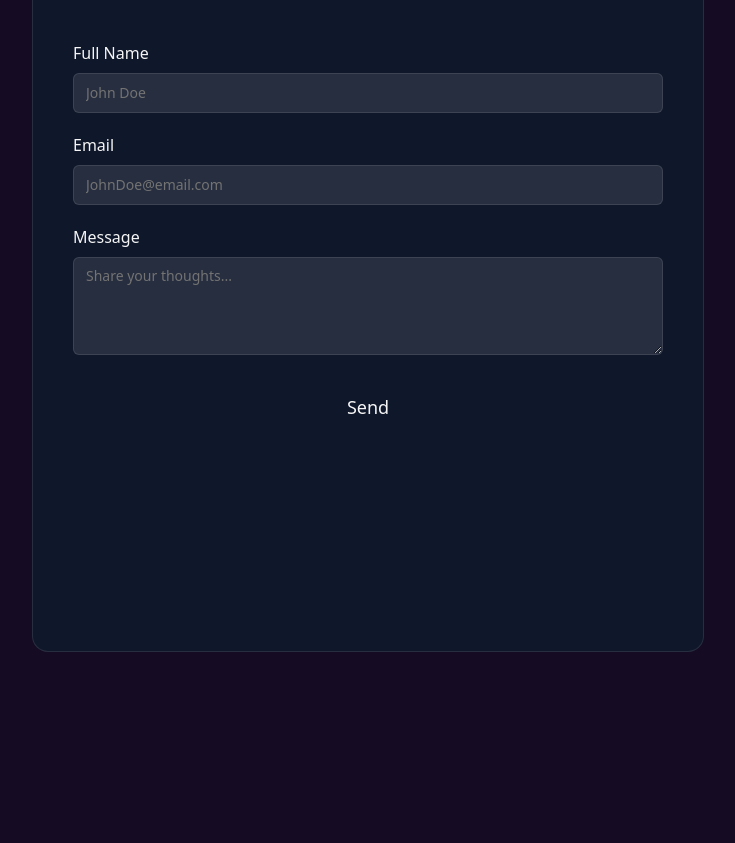
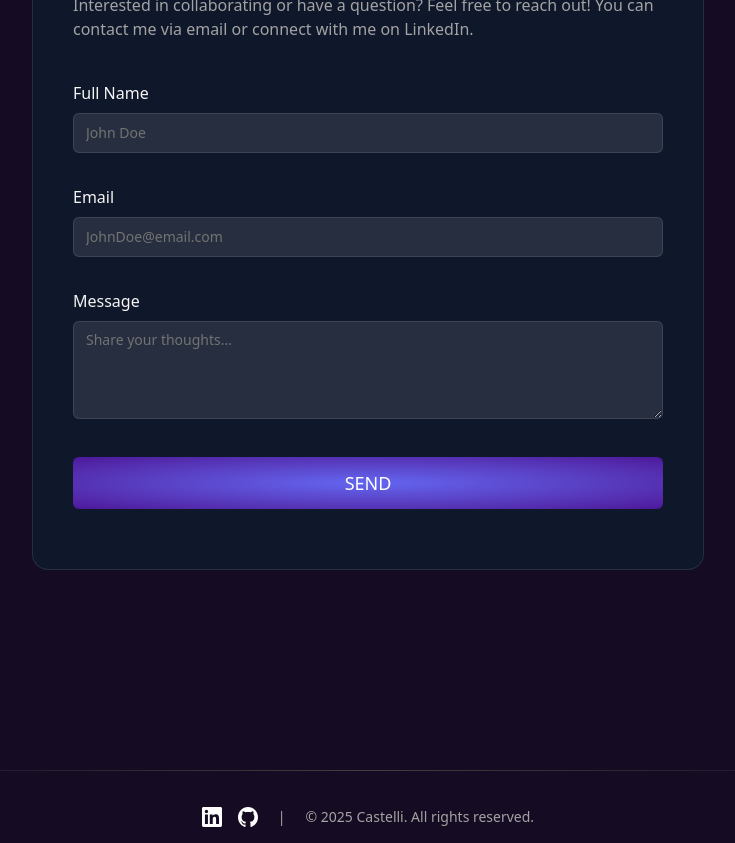
Before and after one commit to VincentCastelli/vincent-site-v2, a React (Vite) app: page / in a window 1280 px wide. Shown: the part 3900-4743 px from the top of the page, without its empty margins (272-1007 px from the left). Before the commit the page ends 4552 px from the top, so only its background shows below. Built offline with nearby package versions, Linux system fonts and the light colour scheme.

Commit message:
Implemented contact form

```diff
--- a/src/App.jsx
+++ b/src/App.jsx
@@ -3,6 +3,7 @@ import Hero from "./sections/Hero";
 import About from "./sections/About";
 import Experience from "./sections/Experience";
 import Contact from "./sections/Contact";
+import Footer from "./sections/Footer";
 
 const App = () => {
   return (
@@ -13,7 +14,7 @@ const App = () => {
         <About />
         <Experience />
         <Contact />
-        {/* Footer */}
+        <Footer />
       </div>
     </>
   );
--- a/src/constants/index.js
+++ b/src/constants/index.js
@@ -59,3 +59,16 @@ export const experiences = [
     ],
   },
 ];
+
+export const mySocials = [
+  {
+    name: "Linkedin",
+    href: "https://www.linkedin.com/in/vincent-castelli-42366146/",
+    icon: "/assets/socials/linkedIn.svg",
+  },
+  {
+    name: "GitHub",
+    href: "https://github.com/VincentCastelli",
+    icon: "/assets/socials/github.svg",
+  },
+];
--- a/src/index.css
+++ b/src/index.css
@@ -254,3 +254,13 @@ body {
 .field-input-focus {
   @apply focus-visible:outline-none focus-visible:ring-2 focus-visible:ring-white/20;
 }
+
+/* Social Icon Filters */
+.social-icon {
+  filter: brightness(0) saturate(100%);
+  transition: filter 0.3s ease;
+}
+
+.dark .social-icon {
+  filter: brightness(0) invert(100%);
+}
--- a/src/sections/Contact.jsx
+++ b/src/sections/Contact.jsx
@@ -37,9 +37,9 @@ const Contact = () => {
         "template_17us8im",
         {
           from_name: formData.name,
-          to_name: "Ali",
+          to_name: "Vincent",
           from_email: formData.email,
-          to_email: "AliSanatiDev@gmail.com",
+          to_email: "vincentsalvatorecastelli@gmail.com",
           message: formData.message,
         },
         "pn-Bw_mS1_QQdofuV"
@@ -55,7 +55,10 @@ const Contact = () => {
   };
 
   return (
-    <section id="contact" className="relative flex c-space section-spacing">
+    <section
+      id="contact"
+      className="relative flex c-space mb-20 mt-30 md:mb-50 md:mt-50"
+    >
       <div className="flex flex-col items-center md:max-w-3/5 px-10 py-10 mx-auto border border-white/10 rounded-2xl bg-bg-dark">
         <div className="flex flex-col items-start w-full gap-5 mb-10">
           <h2 className="font-bold text-3xl md:text-4xl text-bg-light">
@@ -67,7 +70,7 @@ const Contact = () => {
           </p>
         </div>
         <form className="w-full" onSubmit={handleSubmit}>
-          <div className="mb-5">
+          <div className="mb-8">
             <label htmlFor="name" className="feild-label">
               Full Name
             </label>
@@ -83,7 +86,7 @@ const Contact = () => {
               required
             />
           </div>
-          <div className="mb-5">
+          <div className="mb-8">
             <label htmlFor="email" className="feild-label">
               Email
             </label>
@@ -99,7 +102,7 @@ const Contact = () => {
               required
             />
           </div>
-          <div className="mb-5">
+          <div className="mb-8">
             <label htmlFor="message" className="feild-label">
               Message
             </label>
@@ -118,9 +121,9 @@ const Contact = () => {
           </div>
           <button
             type="submit"
-            className="w-full px-1 py-3 text-lg text-center rounded-md cursor-pointer bg-radial from-lavender to-royal hover-animation"
+            className="w-full px-1 py-3 mb-5 text-lg text-center rounded-md cursor-pointer bg-radial from-secondary to-violet-900 hover-animation text-bg-light"
           >
-            {!isLoading ? "Send" : "Sending..."}
+            {!isLoading ? "SEND" : "SENDING..."}
           </button>
         </form>
       </div>
--- /dev/null
+++ b/src/sections/Footer.jsx
@@ -0,0 +1,24 @@
+import { mySocials } from "../constants";
+
+const Footer = () => {
+  return (
+    <section className="flex flex-wrap items-center justify-center gap-5 pb-4 text-sm text-neutral-400 c-space mt-10">
+      <div className="mb-4 bg-gradient-to-r from-transparent via-neutral-700 to-transparent h-[1px] w-full" />
+      <div className="flex gap-4">
+        {mySocials.map((social, index) => (
+          <a href={social.href} key={index}>
+            <img
+              src={social.icon}
+              className="w-5 h-5 transition-all duration-300 hover:scale-110 social-icon"
+              alt={social.name}
+            />
+          </a>
+        ))}
+      </div>
+      <div>|</div>
+      <p>© 2025 Castelli. All rights reserved.</p>
+    </section>
+  );
+};
+
+export default Footer;
```
Also changed, not shown: public/assets/socials/github.svg (added).
